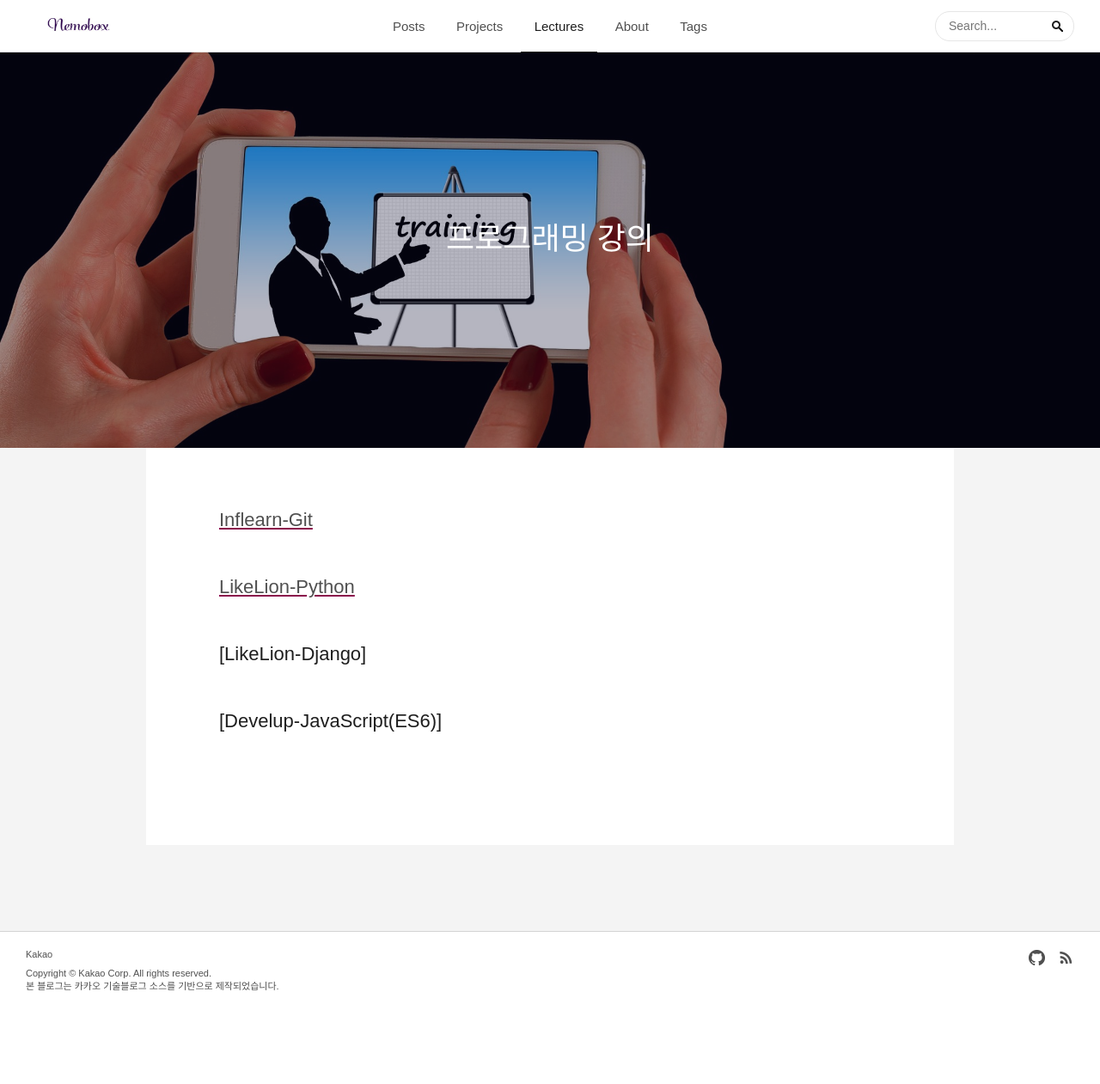
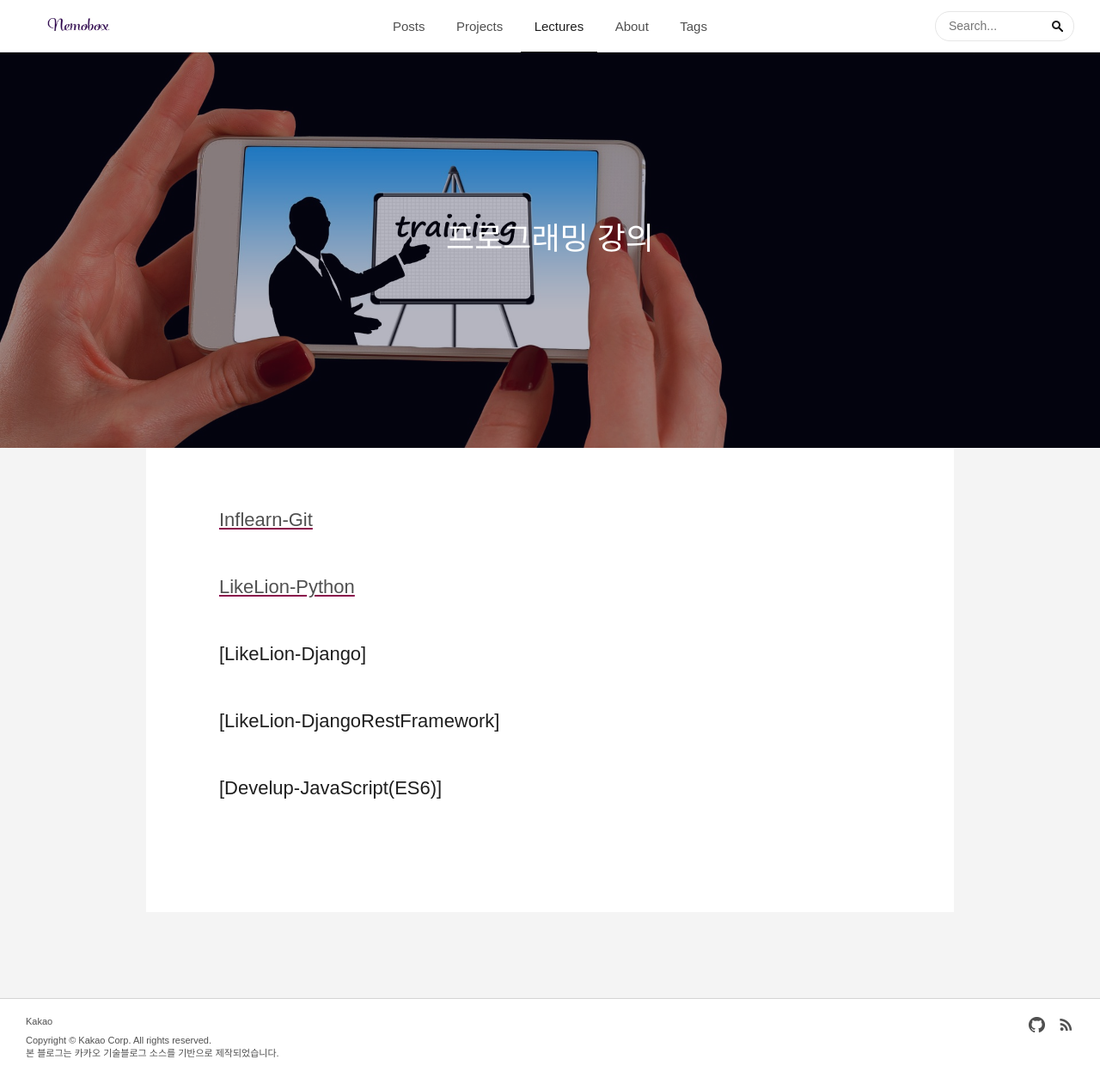
Before and after one commit to JJooJJoo83/kangtegong.github.io, a Jekyll site: the page built from lectures.md, in a window 1280 px wide. Shown: the whole page at 86% size. Built offline with Jekyll 4.4.1, drawn with Linux system fonts in a browser that asks for light colours; some web fonts are replaced; comment, search, counter and statistics services are not loaded; before the commit the page ends 1183 px from its top, so only the background shows below that.

Commit message:
Update lectures.md

```diff
--- a/lectures.md
+++ b/lectures.md
@@ -14,6 +14,8 @@ tags: [lecture]
 
 ## [LikeLion-Django]
 
+## [LikeLion-DjangoRestFramework]
+
 ## [Develup-JavaScript(ES6)]
 
 <!--
```
